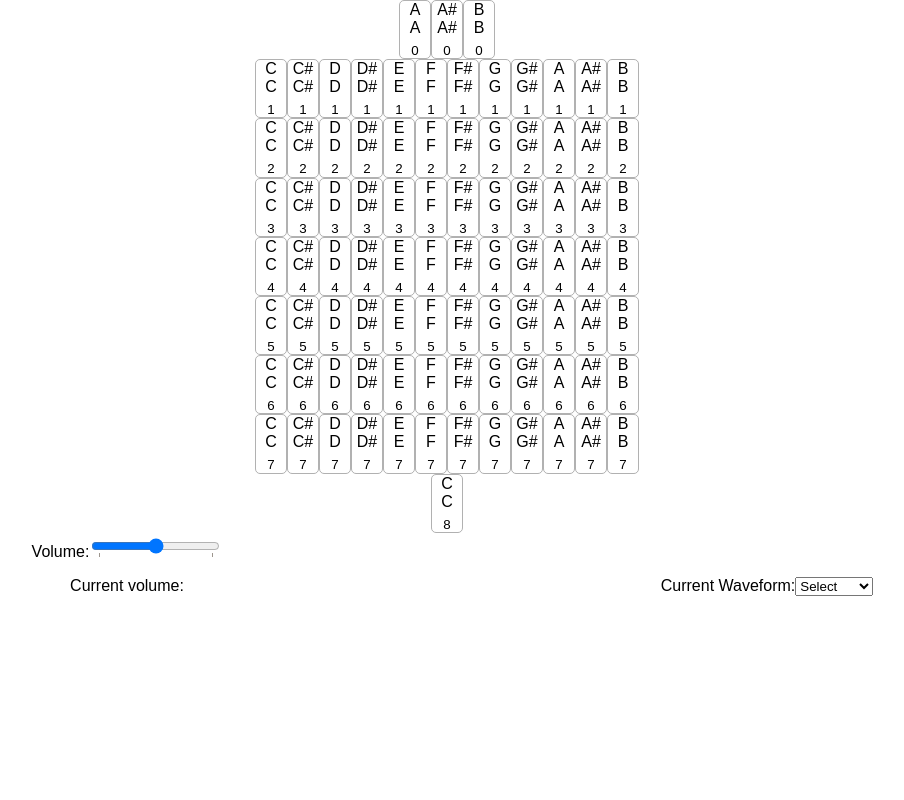
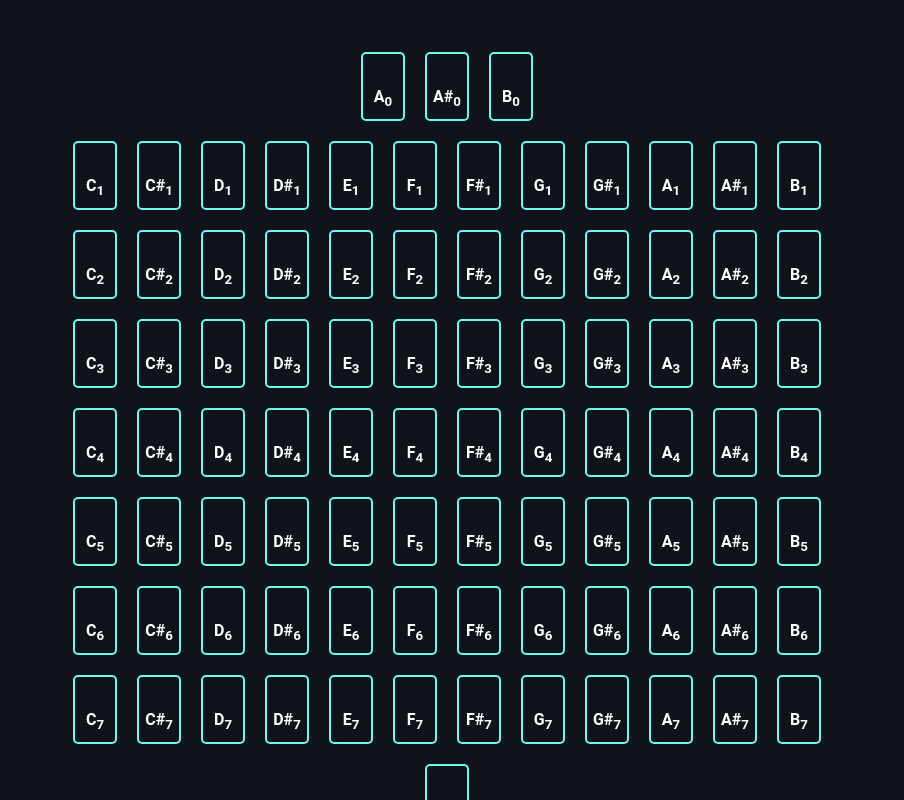
Before and after one commit to mariakatsourani/web-audio-fun, a React (Create React App) app: page / in a window 1280 px wide. Shown: the top 800 px of the page, without its empty margins (193-1097 px from the left). Built offline with nearby package versions, Linux system fonts and the light colour scheme.

Commit message:
Add some styling

```diff
--- a/public/index.html
+++ b/public/index.html
@@ -10,6 +10,7 @@
     -->
     <link rel="manifest" href="%PUBLIC_URL%/manifest.json">
     <link rel="shortcut icon" href="%PUBLIC_URL%/favicon.ico">
+    <link href="https://fonts.googleapis.com/css?family=Roboto" rel="preload">
     <!--
       Notice the use of %PUBLIC_URL% in the tags above.
       It will be replaced with the URL of the `public` folder during the build.
@@ -19,7 +20,7 @@
       work correctly both with client-side routing and a non-root public URL.
       Learn how to configure a non-root public URL by running `npm run build`.
     -->
-    <title>React App</title>
+    <title>Web Audio Keyboard</title>
   </head>
   <body>
     <noscript>
--- a/src/Key.js
+++ b/src/Key.js
@@ -4,9 +4,10 @@ class Key extends Component {
   render() {
     return (
       <div className="key">
-        {this.props.note}
-        <div>{this.props.note}</div>
-        <sub>{this.props.octave}</sub>
+        <div>
+          {this.props.note}
+          <sub>{this.props.octave}</sub>
+        </div>
       </div>
     );
   }
--- a/src/styles/css/App.css
+++ b/src/styles/css/App.css
@@ -1,18 +1,41 @@
+body {
+  font-family: 'Roboto', sans-serif;
+  background-color: #10131a;
+  color: white; }
+
 .App {
   text-align: center; }
-
-.container {
-  min-height: 50vh; }
 
 .settingsBar > div {
   width: 50%;
   display: inline-block; }
 
+#keyboard {
+  padding: 2em 0 5em; }
+
+.octave {
+  margin-top: 20px;
+  display: flex;
+  justify-content: center; }
+
 .key {
-  display: inline-block;
-  width: 30px;
-  border: 1px solid #b1b1b1;
+  display: flex;
+  font-weight: 600;
+  border: 2px solid #66fcf1;
   border-radius: 5px;
-  transition: background-color ease .3s; }
+  transition: all ease .2s;
+  padding: 10px 5px;
+  margin: 0 10px;
+  min-height: 45px;
+  width: 30px; }
   .key:hover {
-    background-color: grey; }
+    background-color: #66fcf1;
+    color: #10131a;
+    cursor: pointer; }
+  .key > div {
+    align-self: flex-end;
+    margin: 0 auto; }
+
+.sub {
+  font-size: .5em;
+  font-weight: 100; }
--- a/src/styles/scss/App.scss
+++ b/src/styles/scss/App.scss
@@ -1,9 +1,18 @@
+//Color palette
+$almost-black: #10131a;
+$dark-blue: #202833;
+$grey: #c5c6c8;
+$bright-blue: #66fcf1;
+$dark-turquoise: #46a29f;
+
+body {
+  font-family: 'Roboto', sans-serif;
+  background-color: $almost-black;
+  color: white;
+}
+
 .App {
   text-align: center;
-}
-
-.container {
-  min-height: 50vh;
 }
 
 .settingsBar > div {
@@ -11,14 +20,40 @@
   display: inline-block;
 }
 
+#keyboard {
+  padding: 2em 0 5em;
+}
+
+.octave {
+  margin-top: 20px;
+  display: flex;
+  justify-content: center;
+}
+
 .key {
-  display: inline-block;
+  display: flex;
+  font-weight: 600;
+  border: 2px solid $bright-blue;
+  border-radius: 5px;
+  transition: all ease .2s;
+  padding: 10px 5px;
+  margin: 0 10px;
+  min-height: 45px;
   width: 30px;
-  border: 1px solid rgb(177, 177, 177);
-  border-radius: 5px;
-  transition: background-color ease .3s;
 
   &:hover {
-    background-color: grey;
+    background-color: $bright-blue;
+    color: $almost-black;
+    cursor: pointer;
+  }
+
+  > div {
+    align-self: flex-end;
+    margin: 0 auto;
   }
 }
+
+.sub {
+  font-size: .5em;
+  font-weight: 100;
+}
```
